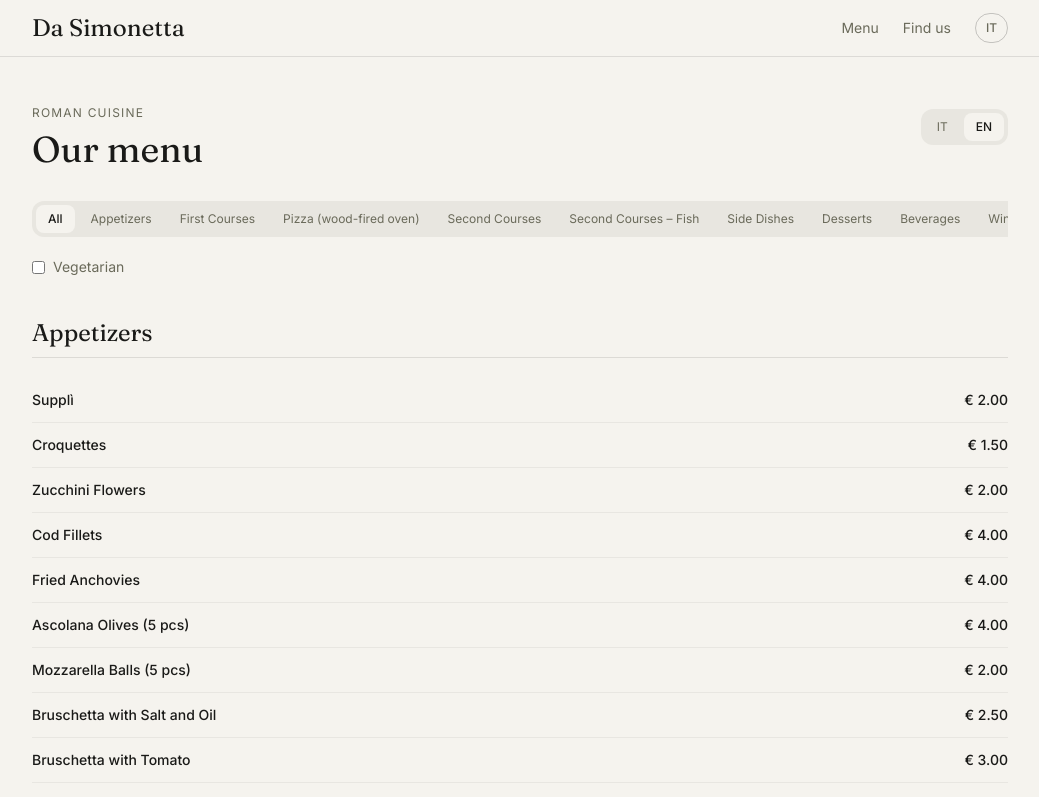
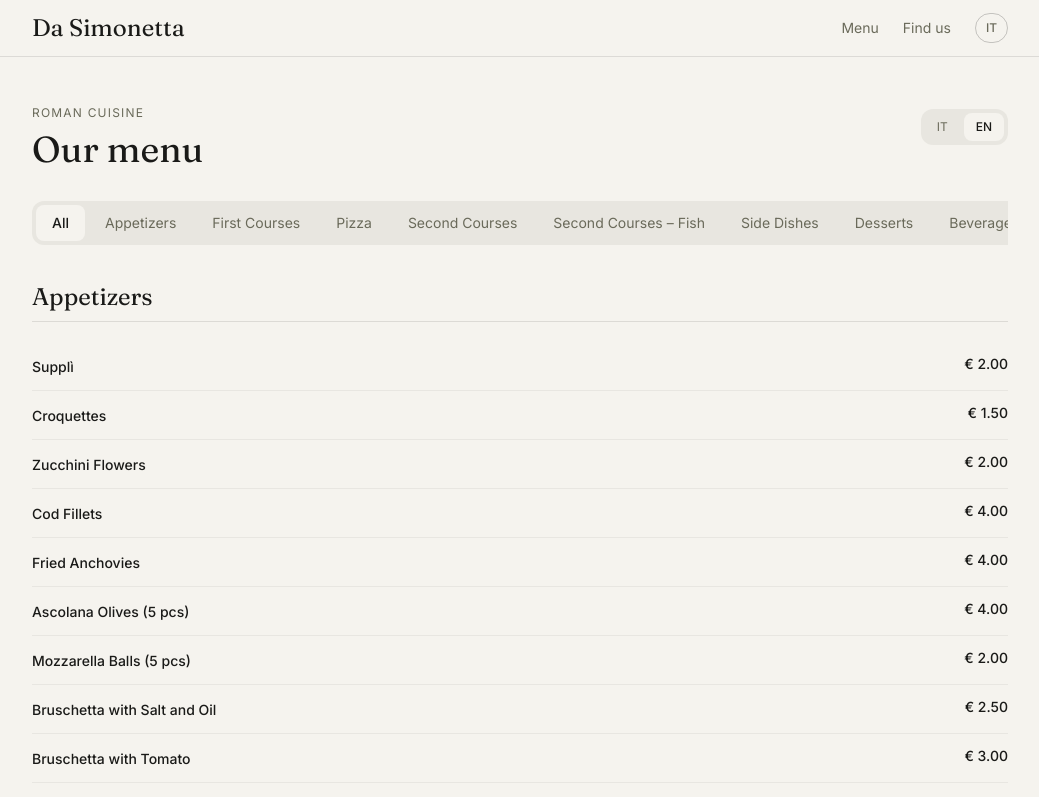
Before and after one commit to Simone-Anc/da-simonetta, a Next.js app: page /en/menu in a window 1280 px wide. Shown: the top 797 px of the page, without its empty margins (120-1159 px from the left). Built offline with nearby package versions, Linux system fonts and the light colour scheme.

Commit message:
toolbar categorie più grande

```diff
--- a/components/MenuClient.tsx
+++ b/components/MenuClient.tsx
@@ -40,7 +40,6 @@ export default function MenuClient({
 }) {
   const t = useTranslations('menu')
   const [activeCategory, setActiveCategory] = useState('all')
-  const [vegOnly, setVegOnly] = useState(false)
   const scrollRef = useRef<HTMLDivElement>(null)
   const router = useRouter()
   const pathname = usePathname()
@@ -95,7 +94,7 @@ export default function MenuClient({
       {/* Segmented control scrollabile su mobile */}
       <div
         ref={scrollRef}
-        className="overflow-x-auto pb-1 mb-4 -mx-4 px-4 sm:mx-0 sm:px-0"
+        className="overflow-x-auto pb-1 mb-8 -mx-4 px-4 sm:mx-0 sm:px-0"
         style={{ scrollbarWidth: 'none', msOverflowStyle: 'none' }}
       >
         <div className="flex gap-1 p-1 bg-[#e8e6e0] rounded-xl w-max sm:w-fit">
@@ -115,17 +114,6 @@ export default function MenuClient({
         </div>
       </div>
 
-      {/* Filtro vegetariano */}
-      <label className="flex items-center gap-2 text-sm text-[#6a6a5a] cursor-pointer mb-8 sm:mb-10 select-none w-fit">
-        <input
-          type="checkbox"
-          checked={vegOnly}
-          onChange={e => setVegOnly(e.target.checked)}
-          className="rounded border-black/20"
-        />
-        {t('vegetarian')}
-      </label>
-
       {/* Sezioni menu */}
       <div className="space-y-10 sm:space-y-12">
         {visibleCategories.map(cat => {
@@ -141,7 +129,7 @@ export default function MenuClient({
                     <h3 className="text-xs uppercase tracking-widest text-[#6a6a5a] mb-4">
                       {sub.label[locale]}
                     </h3>
-                    <ItemList items={sub.items} locale={locale} vegOnly={vegOnly} t={t} />
+                    <ItemList items={sub.items} locale={locale} t={t} />
                   </div>
                 ))}
               </section>
@@ -149,8 +137,7 @@ export default function MenuClient({
           }
 
           const items = cat.items ?? []
-          const filtered = vegOnly ? items.filter(i => i.vegetarian) : items
-          if (filtered.length === 0) return null
+          if (items.length === 0) return null
 
           return (
             <section key={cat.id}>
@@ -158,7 +145,7 @@ export default function MenuClient({
                   style={{ fontFamily: "'Fraunces', serif" }}>
                 {cat.label[locale]}
               </h2>
-              <ItemList items={filtered} locale={locale} vegOnly={false} t={t} />
+              <ItemList items={items} locale={locale} t={t} />
             </section>
           )
         })}
@@ -184,7 +171,7 @@ function SegTab({
   return (
     <button
       onClick={onClick}
-      className={`text-xs px-3 py-1.5 rounded-lg transition-all whitespace-nowrap ${
+      className={`text-sm px-4 py-2 rounded-lg transition-all whitespace-nowrap ${
         active
           ? 'bg-[#f5f3ee] text-[#1a1a18] font-medium'
           : 'text-[#6a6a5a] hover:text-[#1a1a18]'
@@ -198,30 +185,20 @@ function SegTab({
 function ItemList({
   items,
   locale,
-  vegOnly,
   t,
 }: {
   items: MenuItem[]
   locale: Locale
-  vegOnly: boolean
   t: ReturnType<typeof useTranslations>
 }) {
-  const filtered = vegOnly ? items.filter(i => i.vegetarian) : items
-  if (filtered.length === 0) return null
+  if (items.length === 0) return null
 
   return (
     <div className="divide-y divide-black/5">
-      {filtered.map(item => (
+      {items.map(item => (
         <div key={item.id} className="flex justify-between items-start py-3 gap-3">
           <div className="flex-1 min-w-0">
-            <div className="flex items-center gap-2 flex-wrap">
-              <span className="text-sm font-medium">{item.name[locale]}</span>
-              {item.vegetarian && (
-                <span className="text-[10px] border border-green-600 text-green-700 px-1.5 py-0.5 rounded-full">
-                  V
-                </span>
-              )}
-            </div>
+            <span className="text-sm font-medium">{item.name[locale]}</span>
             {item.description && (
               <p className="text-xs text-[#6a6a5a] mt-0.5 leading-snug">
                 {item.description[locale]}
--- a/data/menu.json
+++ b/data/menu.json
@@ -88,7 +88,7 @@
     },
     {
       "id": "pizza",
-      "label": { "it": "Pizzeria (forno a legna)", "en": "Pizza (wood-fired oven)" },
+      "label": { "it": "Pizza", "en": "Pizza" },
       "items": [
         { "id": "marinara",        "name": { "it": "Marinara",        "en": "Marinara" },        "price": 7.00,  "description": { "it": "Pomodoro, aglio, origano",                                                               "en": "Tomato, garlic, oregano" } },
         { "id": "margherita",      "name": { "it": "Margherita",      "en": "Margherita" },      "price": 7.00,  "description": { "it": "Pomodoro, mozzarella, basilico",                                                         "en": "Tomato, mozzarella, basil" } },
```
